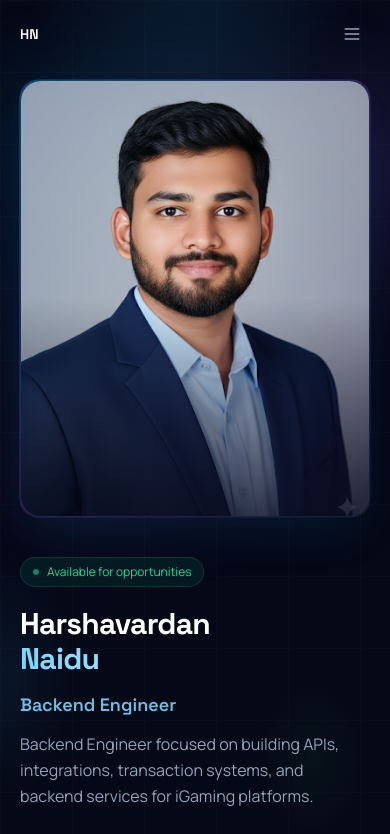
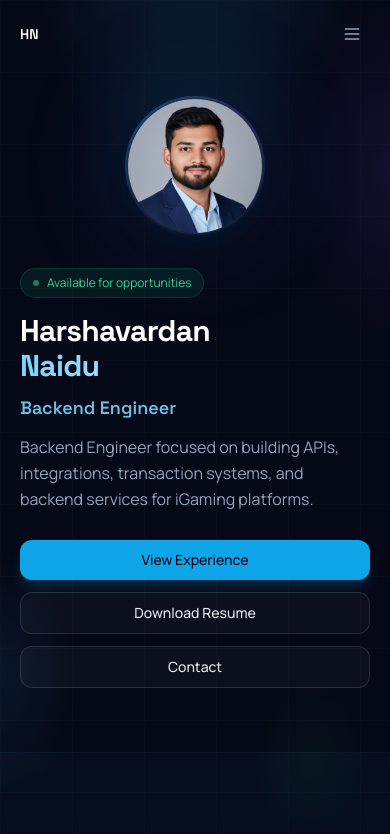
Before and after one commit to HARSHA-3623/personal_portfolio, a Next.js app: page / in a window 390 px wide. Shown: the top 834 px of the page. Built offline with nearby package versions, Linux system fonts and the light colour scheme.

Commit message:
Refactor Hero and HeroPhoto components for improved layout and animations. Adjusted styles for better responsiveness, including changes to padding, margins, and animation timings. Enhanced image handling in HeroPhoto for a more polished appearance.

```diff
--- a/components/Hero.tsx
+++ b/components/Hero.tsx
@@ -13,20 +13,20 @@ export function Hero() {
   return (
     <section
       id="hero"
-      className="scroll-target relative min-h-0 lg:min-h-[88vh] flex items-center section-pad pt-24 sm:pt-28 lg:pt-32 section-default"
+      className="scroll-target relative min-h-0 lg:min-h-[85vh] flex items-center container-wide px-5 sm:px-8 lg:px-12 xl:px-14 pt-24 pb-16 sm:pt-28 sm:pb-20 lg:pt-32 section-default"
     >
-      <div className="w-full grid lg:grid-cols-2 gap-10 sm:gap-12 lg:gap-16 xl:gap-20 items-center">
+      <div className="w-full flex flex-col lg:flex-row lg:items-center lg:justify-between gap-8 sm:gap-10 lg:gap-12">
         <motion.div
-          className="order-2 lg:order-1 min-w-0"
-          initial={{ opacity: 0, y: 24 }}
+          className="order-2 lg:order-1 flex-1 min-w-0 max-w-3xl"
+          initial={{ opacity: 0, y: 20 }}
           animate={{ opacity: 1, y: 0 }}
-          transition={{ duration: 0.6, ease }}
+          transition={{ duration: 0.55, ease }}
         >
           <motion.div
-            className="inline-flex items-center gap-2 px-3 py-1.5 rounded-full border border-emerald-500/20 bg-emerald-500/10 text-xs text-emerald-400 mb-5 sm:mb-6"
-            initial={{ opacity: 0, y: 12 }}
+            className="inline-flex items-center gap-2 px-3 py-1.5 rounded-full border border-emerald-500/20 bg-emerald-500/10 text-xs text-emerald-400 mb-4 sm:mb-5"
+            initial={{ opacity: 0, y: 10 }}
             animate={{ opacity: 1, y: 0 }}
-            transition={{ duration: 0.5, delay: 0.1 }}
+            transition={{ duration: 0.45, delay: 0.05 }}
           >
             <span className="w-1.5 h-1.5 rounded-full bg-emerald-400 animate-pulse" />
             Available for opportunities
@@ -34,38 +34,38 @@ export function Hero() {
 
           <motion.h1
             className="font-heading text-3xl sm:text-4xl md:text-5xl xl:text-[3.25rem] font-bold tracking-tight leading-[1.1] text-white"
-            initial={{ opacity: 0, y: 20 }}
+            initial={{ opacity: 0, y: 16 }}
             animate={{ opacity: 1, y: 0 }}
-            transition={{ delay: 0.15, duration: 0.6, ease }}
+            transition={{ delay: 0.1, duration: 0.55, ease }}
           >
             <span className="block">Harshavardan</span>
             <span className="block text-gradient mt-0.5 sm:mt-1">Naidu</span>
           </motion.h1>
 
           <motion.p
-            className="mt-4 sm:mt-5 text-lg sm:text-xl text-sky-300/90 font-semibold font-heading"
-            initial={{ opacity: 0, y: 12 }}
+            className="mt-3 sm:mt-4 text-lg sm:text-xl text-sky-300/90 font-semibold font-heading"
+            initial={{ opacity: 0, y: 10 }}
             animate={{ opacity: 1, y: 0 }}
-            transition={{ delay: 0.22 }}
+            transition={{ delay: 0.18 }}
           >
             Backend Engineer
           </motion.p>
 
           <motion.p
-            className="mt-3 sm:mt-4 max-w-xl text-slate-400 text-base sm:text-lg leading-relaxed text-balance"
-            initial={{ opacity: 0, y: 12 }}
+            className="mt-3 max-w-xl text-slate-400 text-base sm:text-lg leading-relaxed text-balance"
+            initial={{ opacity: 0, y: 10 }}
             animate={{ opacity: 1, y: 0 }}
-            transition={{ delay: 0.28 }}
+            transition={{ delay: 0.24 }}
           >
             Backend Engineer focused on building APIs, integrations, transaction
             systems, and backend services for iGaming platforms.
           </motion.p>
 
           <motion.div
-            className="mt-8 sm:mt-10 flex flex-col sm:flex-row flex-wrap gap-3"
-            initial={{ opacity: 0, y: 10 }}
+            className="mt-7 sm:mt-8 flex flex-col sm:flex-row flex-wrap gap-3"
+            initial={{ opacity: 0, y: 8 }}
             animate={{ opacity: 1, y: 0 }}
-            transition={{ delay: 0.36 }}
+            transition={{ delay: 0.32 }}
           >
             <button
               type="button"
@@ -92,7 +92,7 @@ export function Hero() {
           </motion.div>
         </motion.div>
 
-        <div className="order-1 lg:order-2 min-w-0 w-full">
+        <div className="order-1 lg:order-2 flex justify-center lg:justify-end lg:flex-shrink-0 lg:w-[260px]">
           <HeroPhoto />
         </div>
       </div>
--- a/components/ui/HeroPhoto.tsx
+++ b/components/ui/HeroPhoto.tsx
@@ -8,37 +8,25 @@ const PROFILE_IMAGE = "/assets/profile.png";
 export function HeroPhoto() {
   return (
     <motion.div
-      className="relative w-full max-w-sm mx-auto lg:max-w-none lg:mx-0 lg:ml-auto"
-      initial={{ opacity: 0, scale: 0.96, y: 20 }}
-      animate={{ opacity: 1, scale: 1, y: 0 }}
-      transition={{ duration: 0.7, delay: 0.15, ease: [0.22, 1, 0.36, 1] }}
+      className="relative w-[140px] h-[140px] sm:w-[150px] sm:h-[150px] lg:w-[260px] lg:h-[260px] shrink-0"
+      initial={{ opacity: 0, scale: 0.92 }}
+      animate={{ opacity: 1, scale: 1 }}
+      transition={{ duration: 0.6, delay: 0.45, ease: [0.22, 1, 0.36, 1] }}
     >
       <div
-        className="absolute -inset-4 sm:-inset-6 rounded-[2rem] bg-gradient-to-br from-sky-500/20 via-violet-500/10 to-transparent blur-2xl opacity-80"
-        aria-hidden
-      />
-      <div
-        className="absolute -inset-px rounded-[1.35rem] bg-gradient-to-br from-sky-500/40 via-violet-500/25 to-sky-500/10 opacity-60"
+        className="absolute inset-0 rounded-full bg-gradient-to-br from-sky-500/25 to-violet-500/15 blur-2xl scale-125 opacity-70"
         aria-hidden
       />
 
-      <div className="relative gradient-border-card rounded-[1.35rem] overflow-hidden shadow-2xl shadow-sky-500/10">
-        <div className="relative aspect-[4/5] sm:aspect-[5/6] lg:aspect-[4/5] overflow-hidden rounded-[1.25rem] bg-surface">
+      <div className="relative w-full h-full rounded-full p-[2px] bg-gradient-to-br from-sky-500/40 via-violet-500/25 to-sky-500/15 shadow-lg shadow-sky-500/10">
+        <div className="relative w-full h-full rounded-full overflow-hidden border border-white/10 bg-surface shadow-xl shadow-black/30">
           <Image
             src={PROFILE_IMAGE}
             alt="Harshavardan Naidu"
             fill
             priority
             className="object-cover object-top"
-            sizes="(max-width: 1024px) 80vw, 480px"
-          />
-          <div
-            className="absolute inset-0 bg-gradient-to-t from-[#050816]/80 via-transparent to-transparent pointer-events-none"
-            aria-hidden
-          />
-          <div
-            className="absolute inset-0 bg-gradient-to-br from-sky-500/5 via-transparent to-violet-500/5 pointer-events-none"
-            aria-hidden
+            sizes="(max-width: 1024px) 150px, 260px"
           />
         </div>
       </div>
```
